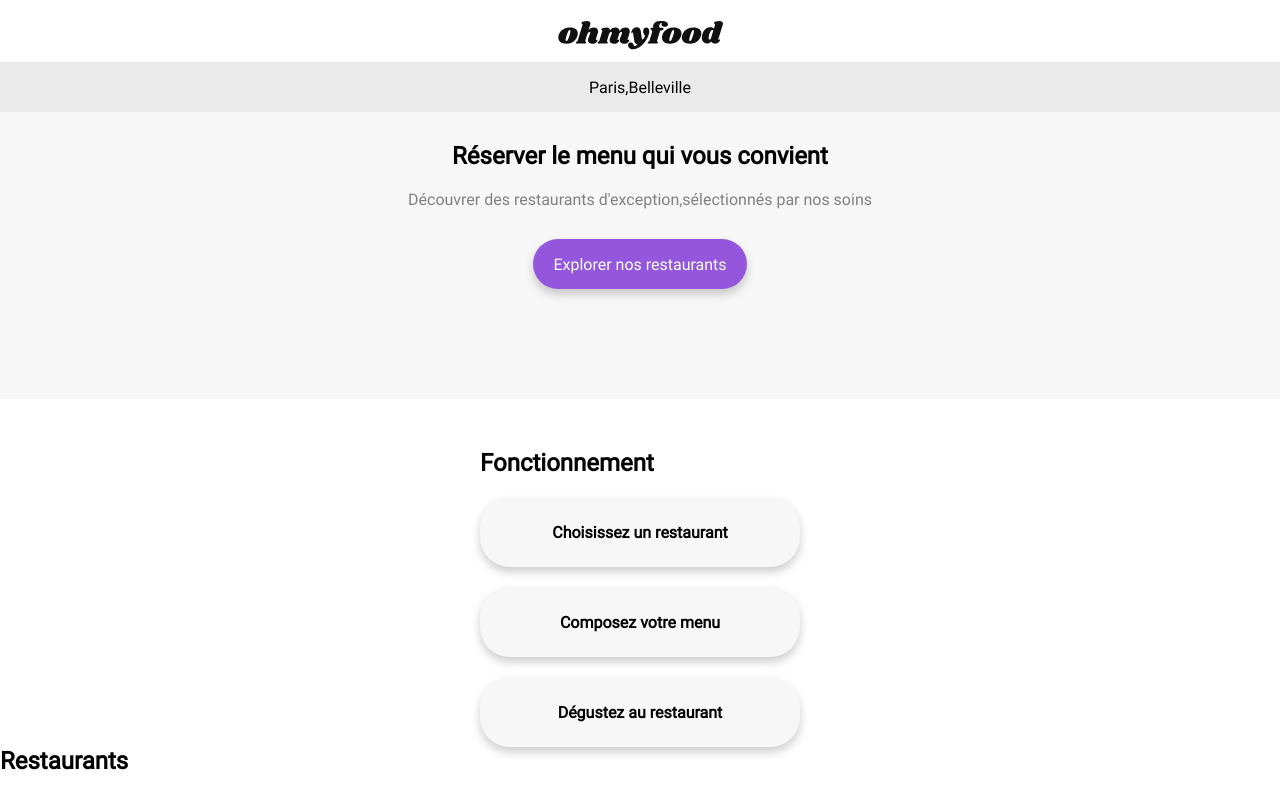
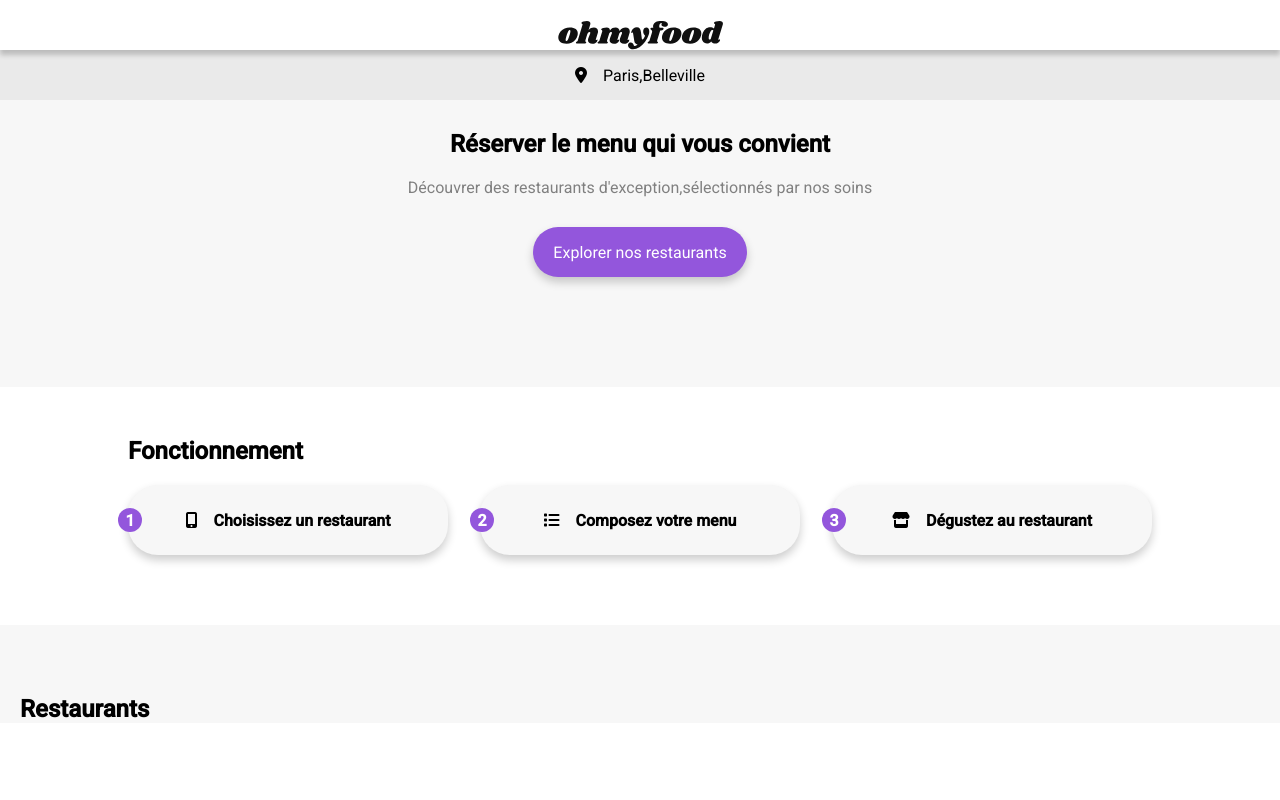
Before and after one commit to RedtronicBot/redtronic.github.io, a website: page accueil.html in a window 1280 px wide. Drawn offline with Linux system fonts and the light colour scheme; a web font is replaced by a local one.

Commit message:
Ajout Logo + numéro au fonctionnement

```diff
--- a/accueil.html
+++ b/accueil.html
@@ -3,6 +3,7 @@
     <head>
         <meta charset="utf-8">
         <meta name="viewport" content="width=device-width, initial-scale=1">
+        <script src="https://kit.fontawesome.com/fa1581132d.js" crossorigin="anonymous"></script>
         <link rel="stylesheet" href="css/style.css">
         <title>OhMyFood!</title>
     </head>
@@ -13,7 +14,7 @@
         <main>
             <section class="section_explication_principe">
                 <article class="article_emplacement_restaurant">
-                    <p class="article_emplacement_restaurant__paragraphe">Paris,Belleville</p>
+                    <i class="fa-solid fa-location-dot"></i><p class="article_emplacement_restaurant__paragraphe">Paris,Belleville</p>
                 </article>
                 <article class="article_decouverte_restaurant">
                     <h2 class="article_decouverte_restaurant__titre">Réserver le menu qui vous convient</h2>
@@ -23,14 +24,17 @@
                 <article class="article_fonctionnement_restaurant">
                     <h2>Fonctionnement</h2>
                     <ul class="article_fonctionnement_restaurant__liste">
-                        <li><a href="#" class="bouton_fonctionnement_restaurant"><p class="bouton_fonctionnement_restaurant__paragraphe">Choisissez un restaurant</p></a></li>
-                        <li><a href="#" class="bouton_fonctionnement_restaurant"><p class="bouton_fonctionnement_restaurant__paragraphe">Composez votre menu</p></a></li>
-                        <li><a href="#" class="bouton_fonctionnement_restaurant"><p class="bouton_fonctionnement_restaurant__paragraphe">Dégustez au restaurant</p></a></li>
+                        <li><div class="bouton_fonctionnement_restaurant"><p class="bouton_fonctionnement_restaurant__ordre">1</p><i class="fa-solid fa-mobile-screen-button logo_hover"></i><p>Choisissez un restaurant</p></div></li>
+                        <li><div class="bouton_fonctionnement_restaurant"><p class="bouton_fonctionnement_restaurant__ordre">2</p><i class="fa-solid fa-list logo_hover"></i><p>Composez votre menu</p></div></li>
+                        <li><div class="bouton_fonctionnement_restaurant"><p class="bouton_fonctionnement_restaurant__ordre">3</p><i class="fa-solid fa-store logo_hover"></i><p>Dégustez au restaurant</p></div></li>
                     </ul>
                 </article>
             </section>
             <section id="restaurants">
-                <h2>Restaurants</h2>
+                <h2 class="titre_restaurant">Restaurants</h2>
+                <article class="article_carte_restaurant">
+
+                </article>
             </section>
         </main>
         <footer>
--- a/sass/base/_base.scss
+++ b/sass/base/_base.scss
@@ -1,12 +1,4 @@
-@font-face
-{
-    font-family:Shrikhand;
-    src: url(../police/Shrikhand.ttf);
-}
-@font-face {
-    font-family: Roboto;
-    src: url(../police/Roboto.ttf);
-  }
+@import url('https://fonts.googleapis.com/css2?family=Roboto:wght@300;400;500&family=Shrikhand&display=swap');
 /*Enleve la marge et le pas de défault*/
 *
 {
@@ -20,9 +12,9 @@ html, body
 }
 h1
 {
-    font-family:Shrikhand;
+    font-family:Shrikhand, cursive;
 }
 h2,p
 {
-    font-family: Roboto;
+    font-family: Roboto,sans-serif;
 }
--- a/sass/components/_boutons.scss
+++ b/sass/components/_boutons.scss
@@ -20,21 +20,39 @@
 .bouton_fonctionnement_restaurant
 {
     display:flex;
+    align-items: center;
+    justify-content: center;
     height: 70px;
     width: 320px;
     margin-top:20px;
     background-color: #F7F7F7;
     border-radius: 30px;
-    color:black;
-    text-decoration: none;
+    gap:1rem;
     font-weight: bold;
+    position: relative;
     box-shadow: 0px 5px 10px 0px rgba(0,0,0,0.20);
     &:hover
     {
         background-color: #F5EDFF;
+
     }
-    &__paragraphe
+    &:hover > .logo_hover
     {
-        margin:auto;
+        color:$couleurPrimaire;
+
+    }
+    &__ordre
+    {
+        display: flex;
+        margin:auto 0 auto -10px;
+        background-color: $couleurPrimaire;
+        height:24px;
+        width:24px;
+        border-radius: 50%;
+        align-items: center;
+        justify-content: center;
+        color:white;
+        position: absolute;
+        left:0px;
     }
 }
--- a/sass/layouts/_header.scss
+++ b/sass/layouts/_header.scss
@@ -3,4 +3,6 @@
     display:flex;
     justify-content: center;
     margin-top:20px;
+    box-shadow: 0px 5px 5px 0px rgba(0,0,0,0.20);
+    position: relative;
 }
--- a/sass/pages/_accueil.scss
+++ b/sass/pages/_accueil.scss
@@ -4,12 +4,10 @@
     display: flex;
     height:50px;
     width: 100%;
-    margin-top:12px;
     background-color: $couleurBandeauEmplacement;
-    &__paragraphe
-    {
-        margin:auto;
-    }
+    gap:1rem;
+    align-items: center;
+    justify-content: center;
 }
 .article_decouverte_restaurant
 {
@@ -42,7 +40,14 @@
     margin-top:50px;
     &__liste
     {
+        display: flex;
+        flex-direction: column;
         list-style: none;
+        gap:2rem;
+        @media screen and (min-width:1050px)
+        {
+            flex-direction: row;
+        }
     }
 }
 
@@ -52,3 +57,16 @@
     flex-direction: column;
     align-items: center;
 }
+
+#restaurants
+{
+    display:flex;
+    flex-direction: column;
+    margin-top:70px;
+    background-color: #F7F7F7;
+}
+
+.titre_restaurant
+{
+    margin:70px 0 0 20px;
+}
```
Also changed, not shown: css/style.css, images/restaurants/toa-heftiba-DQKerTsQwi0-unsplash.jpg (added), police/Roboto.ttf (deleted), police/Shrikhand.ttf (deleted), 4 other files.
